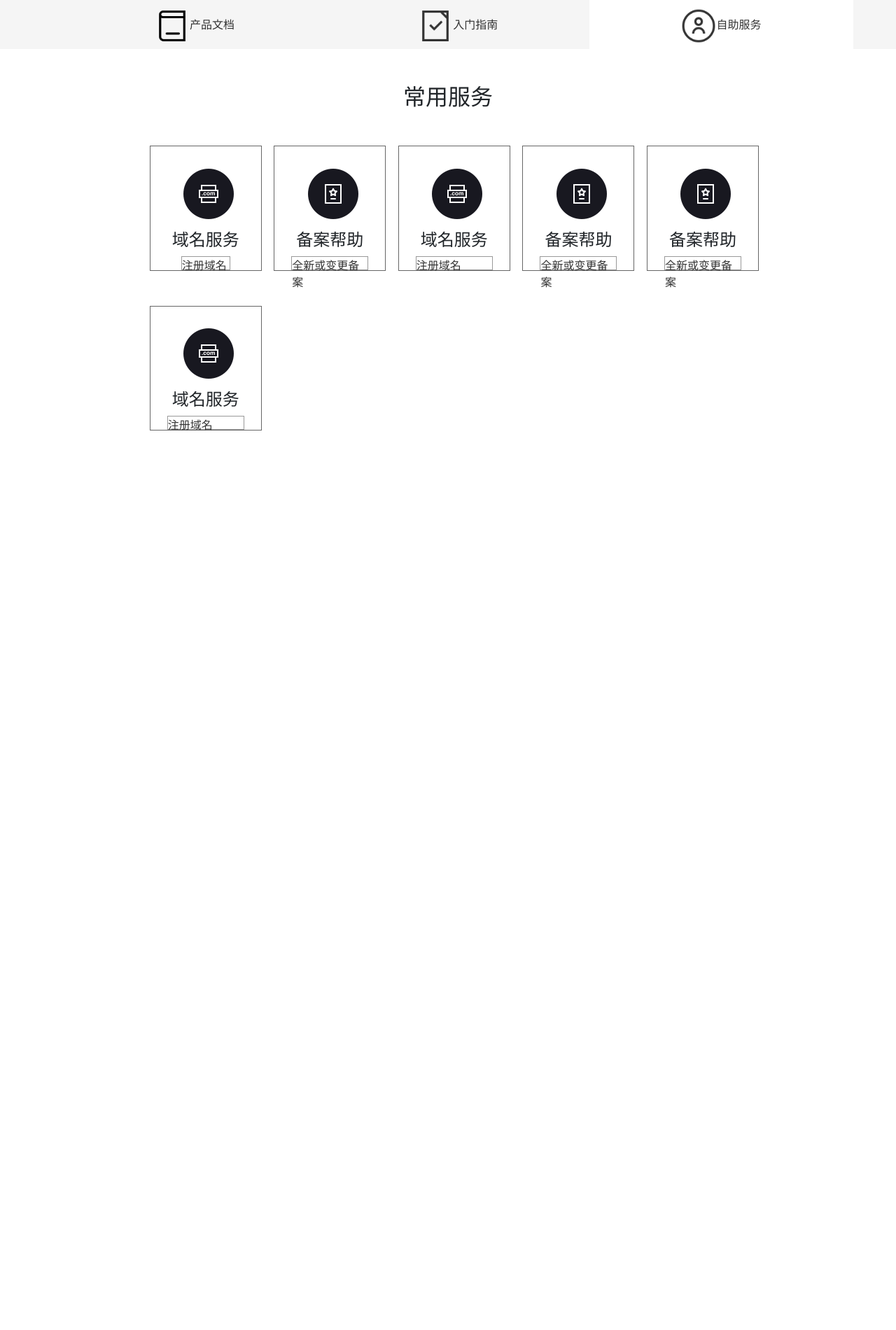
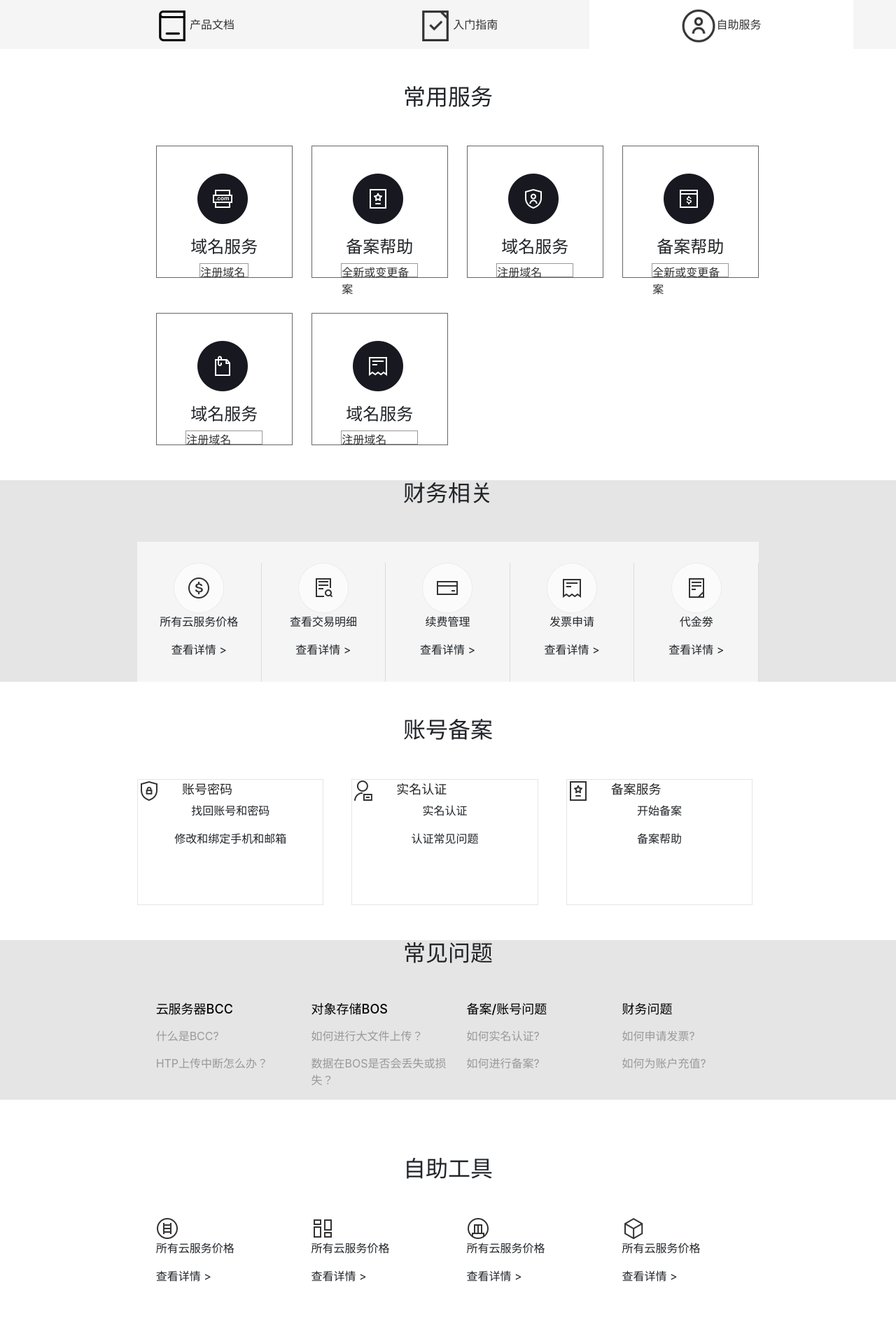
Before and after one commit to Billybrilliant/BaiduCloud-, a PHP site: page /html/servers.html in a window 1280 px wide. Shown: the part 300-2200 px from the top of the page at 70% size. Before the commit the page ends 915 px from the top, so only its background shows below. Run offline with PHP 8.4, Linux system fonts and the light colour scheme; some libraries are stand-ins or nearby versions.

Commit message:
'chenqifu'

```diff
--- a/home page/src/css/servers.css
+++ b/home page/src/css/servers.css
@@ -89,6 +89,32 @@ ul>li>a>span{
     text-align: center;
     color: #333;
 }
+
+
+/* ====================== */
+@media (min-width: 1360px) {
+    .server,.money_about,.user_pretend,.often_proplem,.self_help{
+        width: 100%;
+    }
+
+    .containner{
+        width: 100%!important;
+    }
+
+ }
+
+ @media (max-width: 1200px) {
+    .server,.money_about,.user_pretend,.often_proplem,.self_help{
+        width: 1360px!important;
+    }
+
+    .containner{
+        width: 1360px!important;
+    }
+
+ }
+
+
 /* =========================常用服务============================== */
 .server>div>h2{
     margin-bottom: 50px;
@@ -97,10 +123,10 @@ ul>li>a>span{
 }
 
 .often_servers1{
-    width:18%;
+    width:22%;
     border: 1px solid rgba(0,0,0, 0.6);
     float: left;
-    margin-left: 2%;
+    margin-left: 3%;
 }
 
 .often_servers1>img{
@@ -122,10 +148,10 @@ ul>li>a>span{
 }
 /* 第一行第二个 */
 .often_servers2{
-    width:18%;
+    width:22%;
     border: 1px solid rgba(0,0,0, 0.6);
     float: left;
-    margin-left: 2%;
+    margin-left: 3%;
 }
 
 .often_servers2>img{
@@ -147,10 +173,10 @@ ul>li>a>span{
 }
 /* ======================== */
 .often_servers3{
-    width:18%;
+    width:22%;
     border: 1px solid rgba(0,0,0, 0.6);
     float: left;
-    margin-left: 2%;
+    margin-left: 3%;
 }
 
 .often_servers3>img{
@@ -172,10 +198,10 @@ ul>li>a>span{
 }
 /* ============================= */
 .often_servers4{
-    width:18%;
+    width:22%;
     border: 1px solid rgba(0,0,0, 0.6);
     float: left;
-    margin-left: 2%;
+    margin-left: 3%;
 }
 
 .often_servers4>img{
@@ -195,38 +221,14 @@ ul>li>a>span{
 #sigin4:hover{
     background: blue;
 }
-/* ================================= */
-.often_servers5{
-    width:18%;
-    border: 1px solid rgba(0,0,0, 0.6);
-    float: left;
-    margin-left: 2%;
-}
 
-.often_servers5>img{
-    width: 72px;
-    height: 72px;
-    margin-left: 30%;
-    margin-top: 20%;
-    margin-bottom: 10%;
-
-}
-#sigin5{
-    width: 110px;
-    height: 20px;
-    border: 1px solid rgba(0,0,0, 0.4);
-    margin: 0 auto;
-}
-#sigin5:hover{
-    background: blue;
-}
 
 /* ================================= */
 .often_servers6{
-    width:18%;
+    width:22%;
     border: 1px solid rgba(0,0,0, 0.6);
     float: left;
-    margin-left: 2%;
+    margin-left: 3%;
 }
 
 .often_servers6>img{
@@ -246,4 +248,164 @@ ul>li>a>span{
 #sigin6:hover{
     background: blue;
 }
-/* =================================================================== */
+/* ================================= */
+.often_servers7{
+    width:22%;
+    border: 1px solid rgba(0,0,0, 0.6);
+    float: left;
+    margin-left: 3%;
+}
+
+.often_servers7>img{
+    width: 72px;
+    height: 72px;
+    margin-left: 30%;
+    margin-top: 20%;
+    margin-bottom: 10%;
+
+}
+#sigin7{
+    width: 110px;
+    height: 20px;
+    border: 1px solid rgba(0,0,0, 0.4);
+    margin: 0 auto;
+}
+#sigin7:hover{
+    background: blue;
+}
+/* ============================-财务相关-======================================= */
+.money_about{
+    background: rgba(0,0,0, 0.1);
+}
+
+#ground{
+    width: 80%;
+    height: 200px;
+    background: #F5F5F5;
+    margin: 0 auto;
+    margin-bottom: 50px;
+}
+
+#ground>div>img{
+    width: 72px;
+    height: 72px;
+    display: block;
+    margin: 0 auto;
+}
+/* ===== */
+.group1{
+    width: 20%;
+    margin-top: 30px;
+    float: left;
+    border-right: 1px solid rgba(0,0,0, 0.1);
+}
+
+.group2{
+    width: 20%;
+    margin-top: 30px;
+    float: left;
+    border-right: 1px solid rgba(0,0,0, 0.1);
+}
+
+.group3{
+    width: 20%;
+    margin-top: 30px;
+    float: left;
+    border-right: 1px solid rgba(0,0,0, 0.1);
+}
+
+.group4{
+    width: 20%;
+    margin-top: 30px;
+    float: left;
+    border-right: 1px solid rgba(0,0,0, 0.1);
+}
+
+.group5{
+    width: 20%;
+    margin-top: 30px;
+    float: left;
+
+}
+
+/* ===============================账号备案================================== */
+#ground_pretend{
+    width: 80%;
+    height: 180px;
+    margin: 0 auto;
+    margin-bottom: 50px;
+}
+
+
+.user_pretend>div>#ground_pretend>div>img{
+    width: 32px;
+    height: 32px;
+    margin: 0;
+}
+.user_pretend>div>#ground_pretend>div>span{
+    font-size: 18px;
+    color: rgba(0,0,0,0.85);
+    margin-left: 10%;
+}
+
+
+
+/* ===== */
+.g_p1{
+    width: 30%;
+    float: left;
+    border: 1px solid rgba(0,0,0, 0.1);
+}
+
+.g_p2{
+    width: 30%;
+    margin-left: 4.5%;
+    float: left;
+    border: 1px solid rgba(0,0,0, 0.1);
+}
+
+.g_p3{
+    width: 30%;
+    margin-left: 4.5%;
+    float: left;
+    border: 1px solid rgba(0,0,0, 0.1);
+}
+
+
+/* ================================常见问题======================================= */
+.often_proplem{
+    background: rgba(0,0,0, 0.1);
+}
+
+.problem1,.problem2,.problem3,.problem4{
+    width: 22%;
+    float: left;
+    margin-left: 3%;
+}
+.often_proplem>div>div>div>ul>li>a{
+    color: #999;
+}
+.often_proplem>div>div>div>ul>li{
+    margin-top: 15px;
+}
+
+
+/* ==============================自助工具=================================== */
+
+#ground_self{
+    width: 80%;
+    margin: 0 auto;
+    margin-bottom: 80px;
+}
+#ground_self>div>img{
+    width: 32px;
+    height: 32px;
+    display: block;
+
+}
+
+.self_help1,.self_help2,.self_help3,.self_help4{
+    width: 22%;
+    float: left;
+    margin-left: 3%;
+}
--- a/home page/src/html/servers.html
+++ b/home page/src/html/servers.html
@@ -73,53 +73,172 @@
                 </div>
 
                 <div class="often_servers3">
-                        <img  src="../images/71cf3bc79f3df8dcbb26f676c111728b47102839.jpg" alt="载不动了">
+                        <img  src="../images/2e2eb9389b504fc2f80ac9e2e9dde71191ef6dfb.jpg" alt="载不动了">
                         <h4 class="text-center">域名服务</h4>
                         <div id="sigin3"><a href="#" style="color: #333"> 注册域名</a></div>
                 </div>
 
                 <div class="often_servers4">
-                        <img  src="../images/c75c10385343fbf2b92fdfc4bc7eca8064388fd1.jpg" alt="载不动了">
+                        <img  src="../images/91529822720e0cf33fdd371c0646f21fbe09aa2b.jpg" alt="载不动了">
                         <h4 class="text-center">备案帮助</h4>
                         <div id="sigin4"><a href="#" style="color: #333">全新或变更备案</a></div>
                 </div>
 
-                <div class="often_servers5">
-                        <img  src="../images/c75c10385343fbf2b92fdfc4bc7eca8064388fd1.jpg" alt="载不动了">
-                        <h4 class="text-center">备案帮助</h4>
-                        <div id="sigin5"><a href="#" style="color: #333">全新或变更备案</a></div>
-                </div>
             </div>
 
             <div class="row" style=" margin: 0 auto; margin-bottom: 50px;width: 80%;">
                     <div class="often_servers6">
-                       <img  src="../images/71cf3bc79f3df8dcbb26f676c111728b47102839.jpg" alt="载不动了">
+                       <img  src="../images/c9fcc3cec3fdfc03e6759a5fd83f8794a5c226c3.jpg" alt="载不动了">
                        <h4 class="text-center">域名服务</h4>
                        <div id="sigin6"><a href="#" style="color: #333"> 注册域名</a></div>
                     </div>
+
+                    <div class="often_servers7">
+                        <img  src="../images/8435e5dde71190ef448feb38c21b9d16fcfa60e4.jpg" alt="载不动了">
+                        <h4 class="text-center">域名服务</h4>
+                        <div id="sigin7"><a href="#" style="color: #333"> 注册域名</a></div>
+                     </div>
             </div>
         </div>
     </div>
 
     <!-- ---------------财务相关-------------------- -->
 
+    <div class="money_about">
+        <div class="container">
+            <h2 class="text-center" style="margin-top: 50px;margin-bottom: 50px;">财务相关</h2>
+            <div class="row" id="ground">
+                <div class="group1">
+                   <img src="../images/a5c27d1ed21b0ef4671de1b9d1c451da80cb3e5b.jpg" alt="图没啦">
+                   <p class="text-center">所有云服务价格</p>
+                   <p class="text-center">查看详情&nbsp;></p>
+                </div>
+                <div class="group2">
+                    <img src="../images/3b87e950352ac65c43fd52a8f7f2b21192138a74.jpg" alt="图没啦">
+                    <p class="text-center">查看交易明细</p>
+                    <p class="text-center">查看详情&nbsp;></p>
+                </div>
+                <div class="group3">
+                    <img src="../images/9922720e0cf3d7ca92074691fe1fbe096a63a960.jpg" alt="图没啦">
+                    <p class="text-center">续费管理</p>
+                    <p class="text-center">查看详情&nbsp;></p>
+                 </div>
+                 <div class="group4">
+                    <img src="../images/8ad4b31c8701a18b3b6a6ba8922f07082938fe50.jpg" alt="图没啦">
+                    <p class="text-center">发票申请</p>
+                    <p class="text-center">查看详情&nbsp;></p>
+                 </div>
+                 <div class="group4">
+                    <img src="../images/0823dd54564e92589dedff099082d158cdbf4e7f.jpg" alt="图没啦">
+                    <p class="text-center">代金劵</p>
+                    <p class="text-center">查看详情&nbsp;></p>
+                 </div>
+            </div>
+        </div>
+    </div>
+    <!-- ---------------账号备案------------------- -->
+    <div class="user_pretend">
+        <div class="container">
+            <h2 class="text-center" style="margin-top: 50px;margin-bottom: 50px;">账号备案</h2>
+            <div class="row" id="ground_pretend">
+                <div class="g_p1">
+                    <img src="../images/cc11728b4710b9125e0ae516cffdfc039345220a.jpg" alt="图没啦">
+                    <span>账号密码</span>
+                    <p class="text-center">找回账号和密码</p>
+                    <p class="text-center">修改和绑定手机和邮箱</p>
+                 </div>
 
+                 <div class="g_p2">
+                    <img src="../images/342ac65c10385343d46a95c99f13b07ecb8088b4.jpg" alt="图没啦">
+                    <span>实名认证</span>
+                    <p class="text-center">实名认证</p>
+                    <p class="text-center">认证常见问题</p>
+                 </div>
 
-    <!-- ---------------账号备案------------------- -->
+                 <div class="g_p3">
+                    <img src="../images/8c1001e93901213ff2945c3458e736d12e2e95b6.jpg" alt="图没啦">
+                    <span>备案服务</span>
+                    <p class="text-center">开始备案</p>
+                    <p class="text-center">备案帮助</p>
+                 </div>
+            </div>
 
+        </div>
+    </div>
+    <!-- ==================================常见问题=================================================== -->
+    <div class="often_proplem">
+        <div class="container">
+            <h2 class="text-center" style="margin-top: 50px;margin-bottom: 50px;">常见问题</h2>
+            <div class="row" style="width: 80%;margin: 0 auto;margin-bottom: 80px;">
+                <div class="problem1">
+                    <h3 style="color: #000;font-size: 18px;">云服务器BCC</h3>
+                    <ul style="padding-left: 0;">
+                        <li><a href="#">什么是BCC?</a></li>
+                        <li><a href="#">HTP上传中断怎么办？</a></li>
 
+                    </ul>
+                </div>
 
+                <div class="problem2">
+                        <h3 style="color: #000;font-size: 18px;">对象存储BOS</h3>
+                        <ul style="padding-left: 0;">
+                            <li><a href="#">如何进行大文件上传？</a></li>
+                            <li><a href="#">数据在BOS是否会丢失或损失？</a></li>
 
+                        </ul>
+                    </div>
 
+                    <div class="problem3">
+                            <h3 style="color: #000;font-size: 18px;">备案/账号问题</h3>
+                            <ul style="padding-left: 0;">
+                                <li><a href="#">如何实名认证?</a></li>
+                                <li><a href="#">如何进行备案?</a></li>
+                            </ul>
+                        </div>
 
+                <div class="problem4">
+                    <h3 style="color: #000;font-size: 18px;">财务问题</h3>
+                    <ul style="padding-left: 0;">
+                        <li><a href="#">如何申请发票?</a></li>
+                        <li><a href="#">如何为账户充值?</a></li>
+                    </ul>
+                </div>
 
+            </div>
+        </div>
+    </div>
+    <!-- ===============================自助工具============================== -->
+    <div class="self_help">
+        <div class="container">
+            <h2 class="text-center" style="margin-top: 50px;margin-bottom: 50px;">自助工具</h2>
+            <div class="row" id="ground_self">
+                <div class="self_help1">
+                   <img src="../images/0eb30f2442a7d93358369c94a14bd11372f001be.jpg" alt="图没啦">
+                   <p>所有云服务价格</p>
+                   <p>查看详情&nbsp;></p>
+                </div>
 
+                <div class="self_help2">
+                    <img src="../images/7dd98d1001e9390102f3f5d977ec54e737d19667.jpg" alt="图没啦">
+                    <p>所有云服务价格</p>
+                    <p>查看详情&nbsp;></p>
+                 </div>
 
+                 <div class="self_help3">
+                    <img src="../images/e4dde71190ef76c6952183cc9116fdfaae516761.jpg" alt="图没啦">
+                    <p>所有云服务价格</p>
+                    <p>查看详情&nbsp;></p>
+                 </div>
 
-
-
-
-
+                 <div class="self_help4">
+                    <img src="../images/b58f8c5494eef01f01036322ecfe9925bd317dc5.jpg" alt="图没啦">
+                    <p>所有云服务价格</p>
+                    <p>查看详情&nbsp;></p>
+                 </div>
+            </div>
+        </div>
+    </div>
+<!-- ================================================================= -->
     <script src="../../../node_modules/jquery/dist/jquery.min.js"></script>
     <script src="../../../node_modules/bootstrap/dist/js/bootstrap.min.js"></script>
     <script src="../js/servers.js"></script>
```
